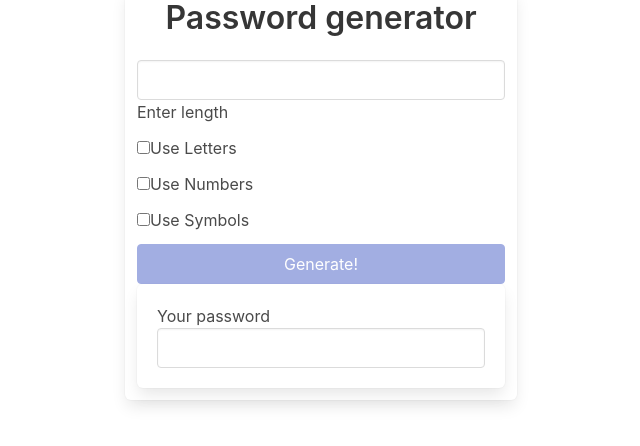
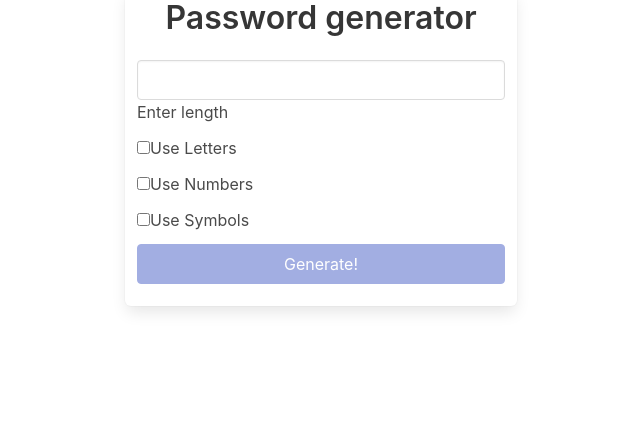
Before and after one commit to HennadiiZ/AngUdPractice, an Angular app: page / in a window 1280 px wide. Shown: the top 446 px of the page, without its empty margins (319-959 px from the left). Built offline with nearby package versions, Linux system fonts and the light colour scheme.

Commit message:
show / hide password block

```diff
--- a/src/app/app.component.html
+++ b/src/app/app.component.html
@@ -2,12 +2,6 @@
 <div class="container">
   <div class="columns is-centered">
   <div class="box column is-one-third">
-
-
-
-
-
-
         <h1 class="title has-text-centered">Password generator</h1>
         <div class="field">
           <input class="input" (input)="onInput($event?.target)">
@@ -35,19 +29,17 @@
           </div>
         </div>
 
-
           <button
           class="button is-link is-fullwidth"
           [disabled]="!(length && (this.includeSymbols || this.includeNumbers || this.includeLetters))"
           (click)="onButtonClick()"
+          style="margin-bottom: 10px;"
           >Generate!</button>
 
-
-        <div class="box">
+        <div *ngIf="password" class="box" style="background-color: rgba(149, 151, 153, .7)">
           <label>Your password</label>
           <input class="input" [value]="password">
         </div>
-
     </div>
   </div>
 </div>
--- a/src/app/app.component.ts
+++ b/src/app/app.component.ts
@@ -52,4 +52,5 @@ onInput(value: any): void {
       }
     this.password = generatedPassword;
   }
+
 }
```
